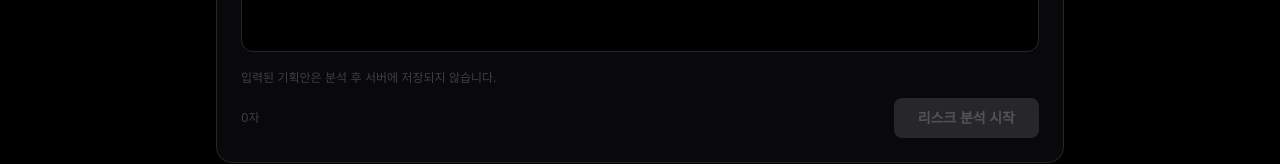
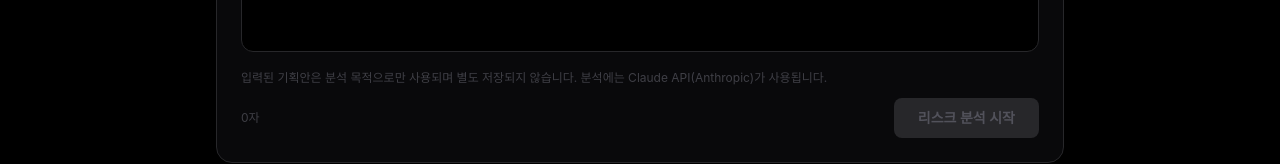
Before and after one commit to myoungrel/supercent, a Next.js app: page / in a window 1280 px wide. Shown: the part 514-678 px from the top of the page. Built offline with nearby package versions, Linux system fonts and the light colour scheme.

Commit message:
fix: 기획안 미저장 고지 문구 정확하게 수정 (Claude API 사용 명시)

```diff
--- a/app/page.tsx
+++ b/app/page.tsx
@@ -277,7 +277,7 @@ export default function Home() {
             disabled={isAnalyzing}
           />
           <p className="mt-3 text-xs text-zinc-700">
-            입력된 기획안은 분석 후 서버에 저장되지 않습니다.
+            입력된 기획안은 분석 목적으로만 사용되며 별도 저장되지 않습니다. 분석에는 Claude API(Anthropic)가 사용됩니다.
           </p>
           <div className="mt-3 flex items-center justify-between">
             <span className="text-xs text-zinc-700">{designDoc.length.toLocaleString()}자</span>
```
